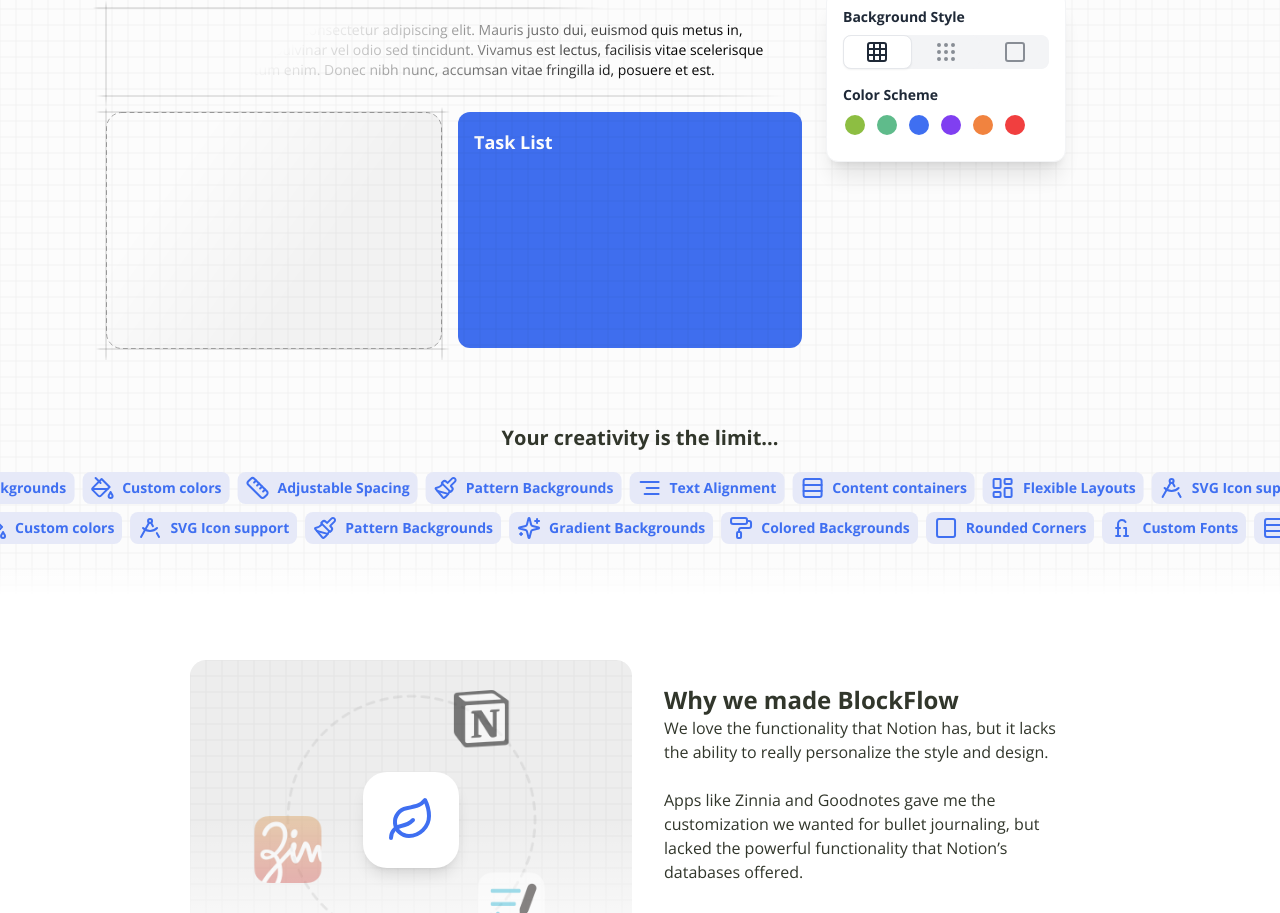
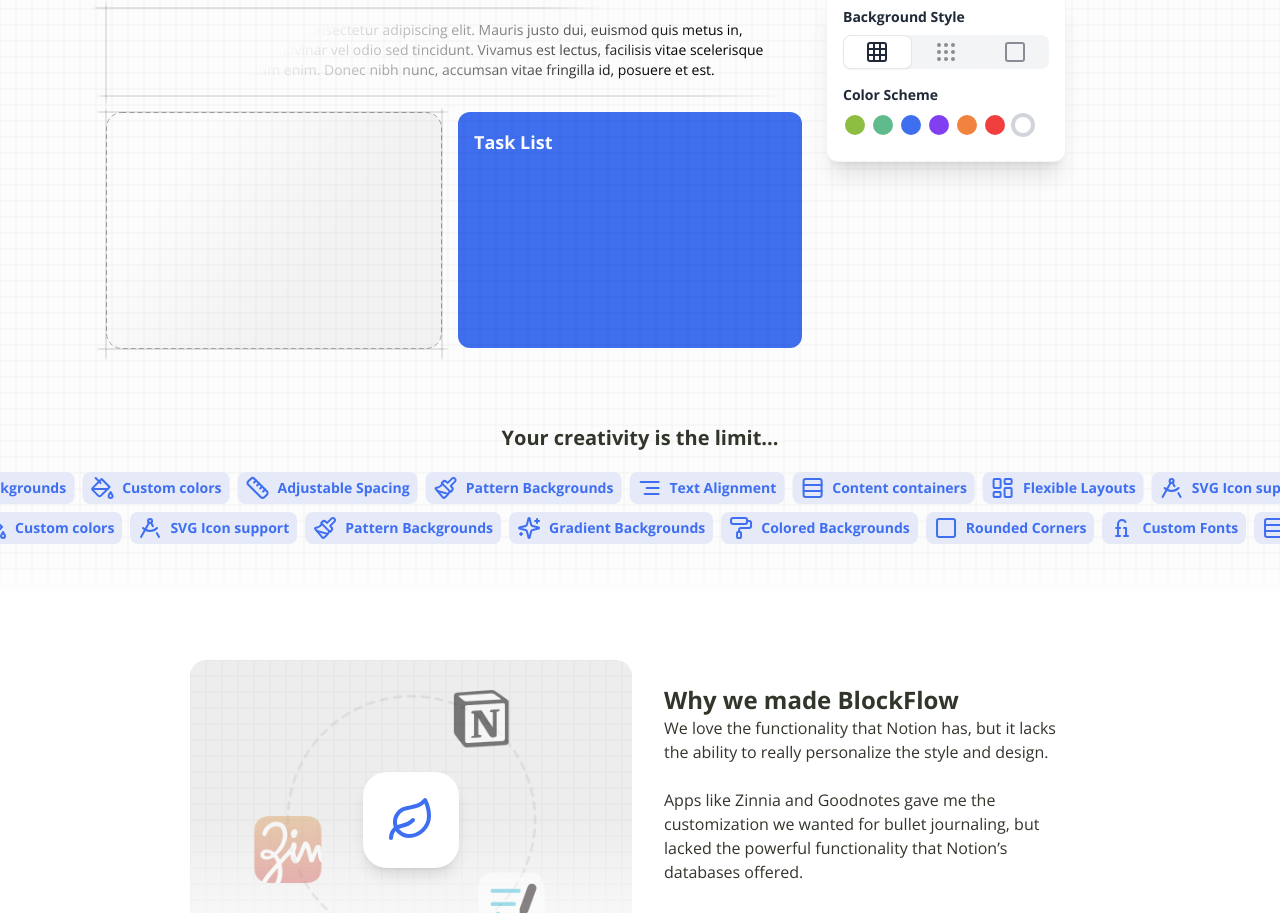
Before and after one commit to a16n-dev/blockflow-landing-page, a Next.js app: page / in a window 1280 px wide. Shown: the part 2387-3300 px from the top of the page. Built offline with nearby package versions, Linux system fonts and the light colour scheme.

Commit message:
Add free color picker

```diff
--- a/package.json
+++ b/package.json
@@ -9,7 +9,9 @@
     "lint": "next lint"
   },
   "dependencies": {
+    "@types/color": "^3.0.6",
     "axios": "^1.7.2",
+    "color": "^4.2.3",
     "lucide-react": "^0.400.0",
     "next": "14.2.4",
     "react": "^18",
--- a/src/app/globals.css
+++ b/src/app/globals.css
@@ -1,3 +1,16 @@
 @tailwind base;
   @tailwind components;
   @tailwind utilities;
+
+
+input[type="color"] {
+  -webkit-appearance: none;
+  border: none;
+  overflow: hidden
+}
+input[type="color"]::-webkit-color-swatch-wrapper {
+  padding: 0;
+}
+input[type="color"]::-webkit-color-swatch {
+  border: none;
+}
--- a/src/components/sections/CustomizationSection/CustomizationInteractiveSection.tsx
+++ b/src/components/sections/CustomizationSection/CustomizationInteractiveSection.tsx
@@ -7,6 +7,7 @@ import TryItOutText from '@/components/sections/CustomizationSection/TryItOutTex
 import { useEffect, useState } from 'react';
 import { LandingPageThemeTokens, setTheme } from '@/utils/themeHelpers';
 import { Grid3x3Icon, GripIcon, SquareIcon } from 'lucide-react';
+import Color from 'color';
 
 enum themeColor {
   green = 'green',
@@ -21,7 +22,7 @@ interface ThemeState {
   bgStyle: 'grid' | 'dot' | 'blank';
   headingFont: string;
   paragraphFont: string;
-  colorScheme: themeColor;
+  colorScheme: themeColor | string;
 }
 
 const mapStateToTheme = (
@@ -33,8 +34,12 @@ const mapStateToTheme = (
       : state.bgStyle === 'dot'
         ? 'url("/bg-dot-04.svg")'
         : 'url("/bg-none.svg")',
-  mainColor: mapColor[state.colorScheme][0],
-  mainColorBg: mapColor[state.colorScheme][1],
+  mainColor: state.colorScheme.startsWith('#')
+    ? state.colorScheme
+    : mapColor[state.colorScheme][0],
+  mainColorBg: state.colorScheme.startsWith('#')
+    ? Color(state.colorScheme).lighten(1).hex()
+    : mapColor[state.colorScheme][1],
 });
 
 const mapColor: Record<themeColor, [string, string]> = {
@@ -120,7 +125,7 @@ const CustomizationInteractiveSection = () => {
             ))}
           </div>
           <p className={'font-bold text-gray-800 text-sm mt-2'}>Color Scheme</p>
-          <div className={`flex gap-2 rounded-lg my-2`}>
+          <div className={`flex gap-1 rounded-lg my-2`}>
             {Object.values(themeColor).map((v) => (
               <button
                 className={`w-6 h-6 rounded-xl border-2 border-white ${state.colorScheme === v ? 'rounded-md border-theme-main' : ''}`}
@@ -131,6 +136,20 @@ const CustomizationInteractiveSection = () => {
                 }
               />
             ))}
+            <div
+              className={
+                'w-6 h-6 bg-gray-300 rounded-xl flex items-center justify-center'
+              }
+            >
+              <input
+                onChange={(e) =>
+                  setState((s) => ({ ...s, colorScheme: e.target.value }))
+                }
+                defaultValue={'#ffffff'}
+                type={'color'}
+                className={'w-4 h-4 p-0 m-0 rounded-xl'}
+              />
+            </div>
           </div>
         </div>
       </div>
```
Also changed, not shown: 1 other file (tests, documents, lock files or other folders).
